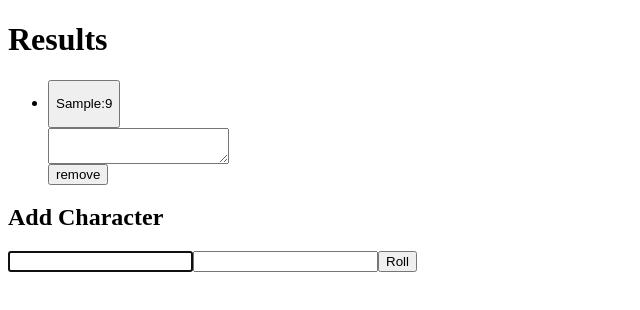
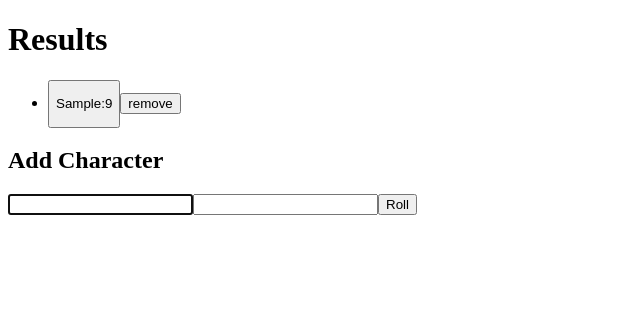
Before and after one commit to Taniel49/init-roller, a React (Create React App) app: page / in a window 1280 px wide. Both pictures are taken after typing "Sample", "5" into the empty fields and a click on the button "Roll". Shown: the top 310 px of the page, without its empty margins (0-640 px from the left). Built offline with nearby package versions, Linux system fonts and the light colour scheme.

Commit message:
textarea added

```diff
--- a/src/components/CharacterResult/CharacterResult.js
+++ b/src/components/CharacterResult/CharacterResult.js
@@ -1,7 +1,7 @@
 import React from 'react';
 
 function CharacterResult({name, result, index, removeCharacter}) {
-    const [isTextareaOpened, setTextareaOpened] = React.useState('false');
+    const [isTextareaOpened, setTextareaOpened] = React.useState(false);
 
     return (
         <li>
```
